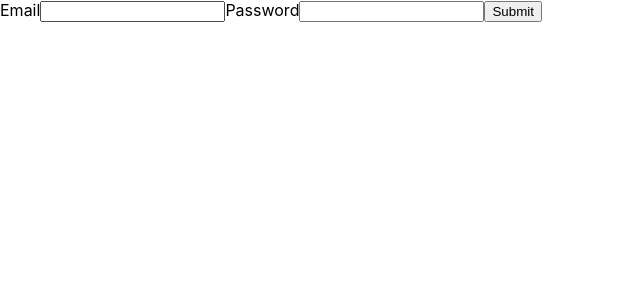
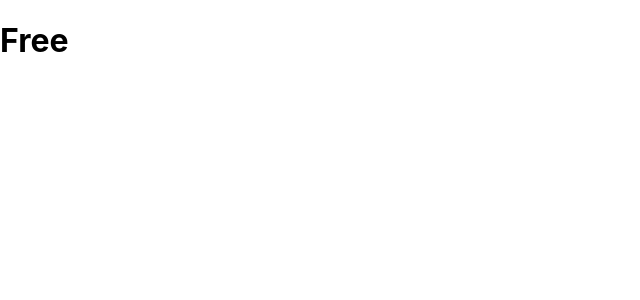
Before and after one commit to ammar1904/Learning-React, a React (Create React App) app: page / in a window 1280 px wide. Shown: the top 300 px of the page, without its empty margins (0-640 px from the left). Built offline with nearby package versions, Linux system fonts and the light colour scheme.

Commit message:
my ninth commit

```diff
--- a/src/App.js
+++ b/src/App.js
@@ -1,5 +1,6 @@
 import './App.css';
-import Submit from './Component/Submit';
+import Free from './Component/Free';
+// import Submit from './Component/Submit';
 // import {Route, Routes , Link } from "react-router-dom";
 // import Home from './Pages/Home';
 // import BookList from './Pages/BookList';
@@ -67,6 +68,7 @@ import Submit from './Component/Submit';
 
 //       </Routes>
 
+//       <Submit/>
 //       </>
 //    );
 // }
@@ -76,7 +78,7 @@ function App() {
 
    return (
       <>
-         <Submit/>
+      <Free/>
       </>
    )
 }
--- /dev/null
+++ b/src/Component/Free.jsx
@@ -0,0 +1,9 @@
+import React from 'react'
+
+const Free = () => {
+  return (
+    <div><h1>Free</h1></div>
+  )
+}
+
+export default Free
```
